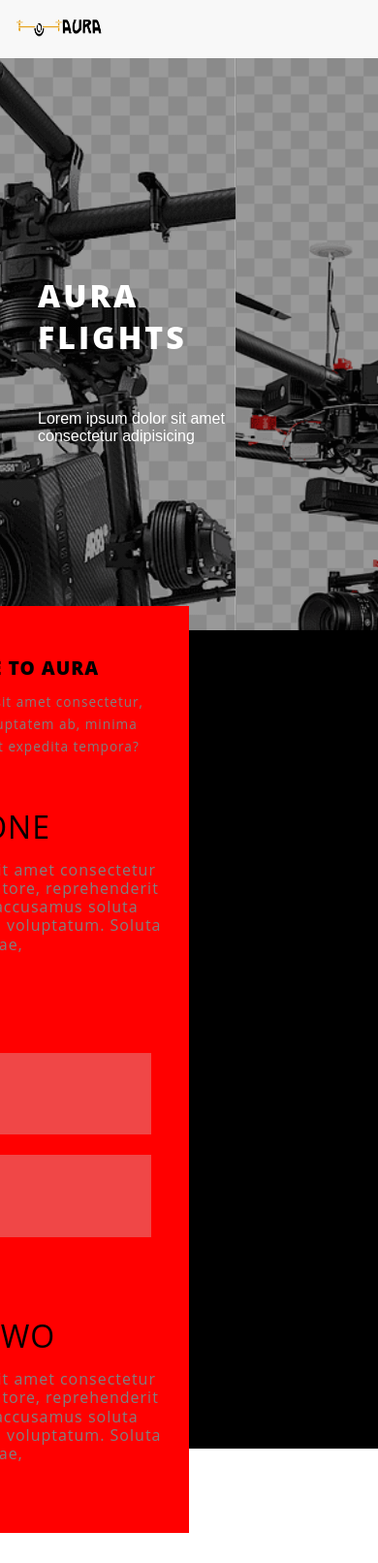
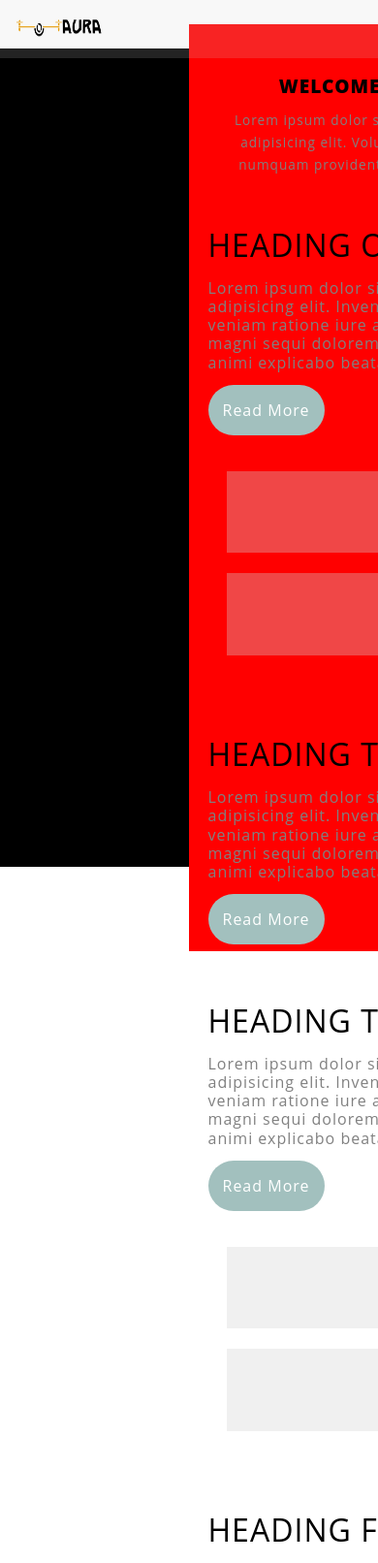
Before and after one commit to JohnClever/aura, a PHP site: page / in a window 390 px wide; the page is wider, and only the part inside the window is pictured. Shown: the top 1612 px of that part at 97% size. Run offline with PHP 8.4, Linux system fonts and the light colour scheme.

Commit message:
third comit

```diff
--- a/responsive.css
+++ b/responsive.css
@@ -206,7 +206,7 @@
     }
 
     section{
-        /* margin-top: 650px;   */
+        margin-top: 50px;
         position: absolute;
         width: 100%;
         min-height: 100vh;
@@ -217,7 +217,7 @@
        padding-top: 50px;
         width: 100%;
         position: absolute;
-        left: 0%;
+        left: 100%;
         transform: translateX(-50%);
         background: red;
         text-align: center;
```
